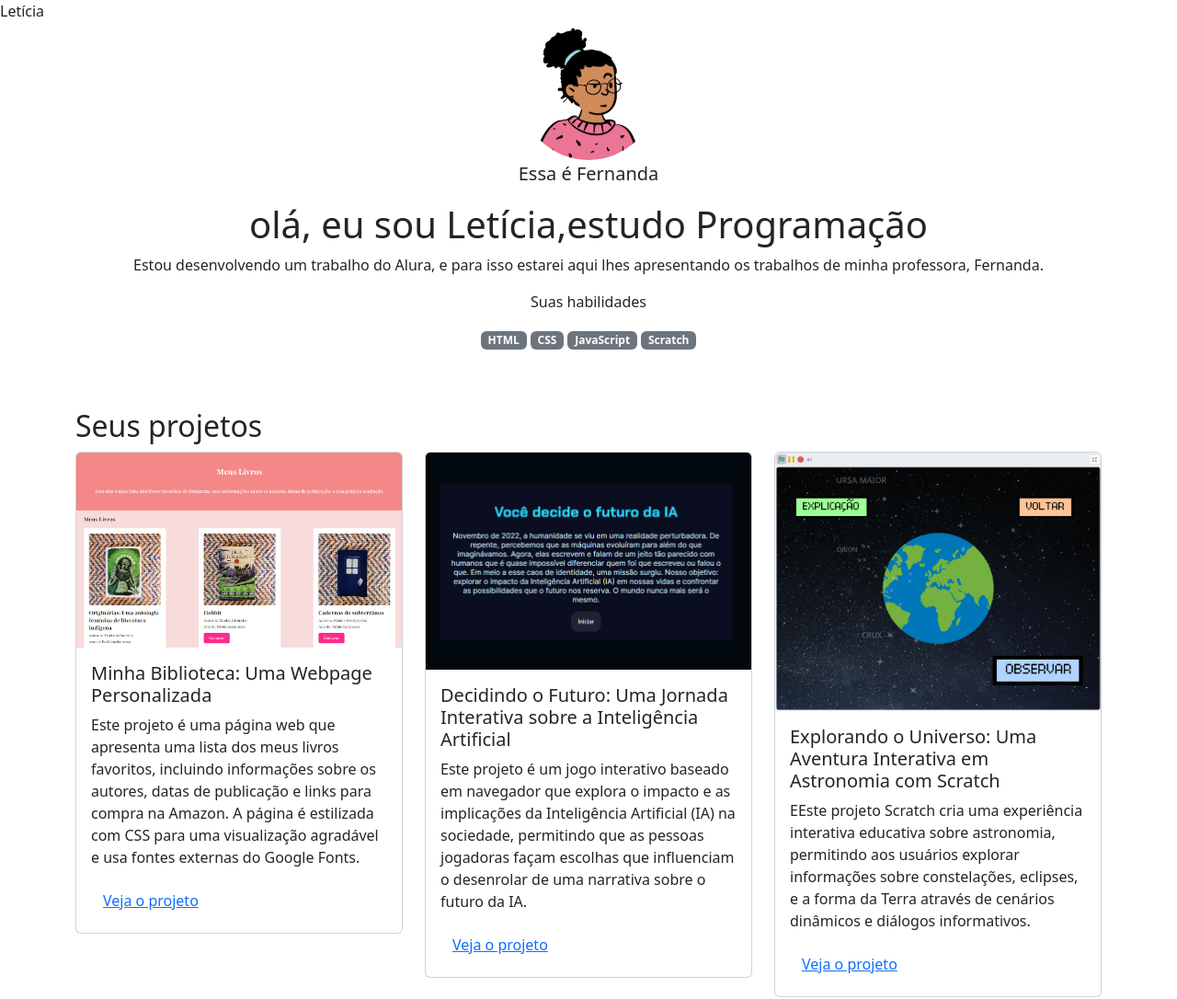
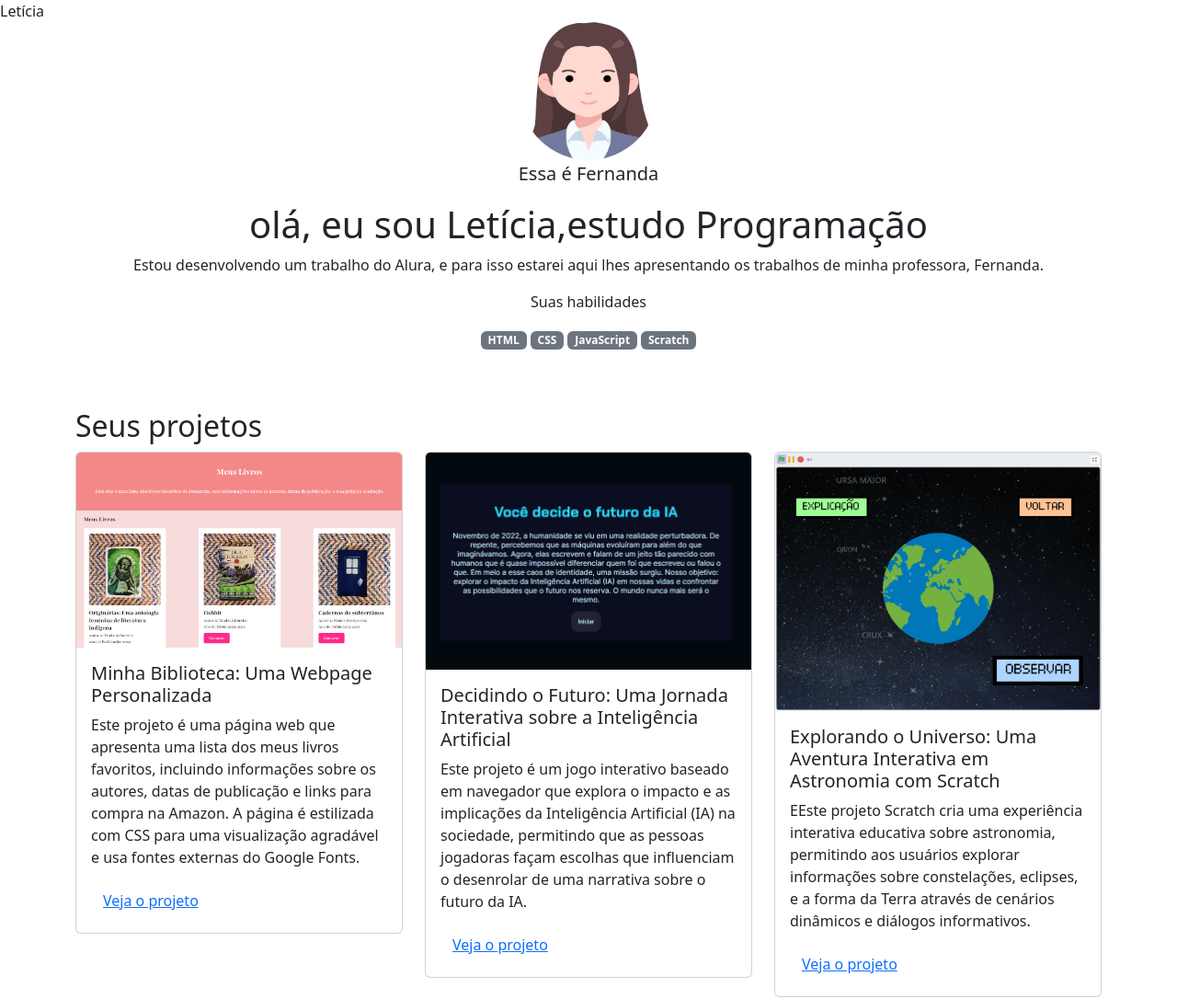
Before and after one commit to emerique15/Portifolio, a plain HTML site: page index.html in a window 1280 px wide. Shown: the top 1086 px of the page at 92% size. Drawn offline with nearby package versions, Linux system fonts and the light colour scheme.

Commit message:
colocando a  imagem

```diff
--- a/index.html
+++ b/index.html
@@ -11,7 +11,7 @@
 
 <body>
     <header class="container text-center">
-        <img src="img/avatar-perfil.png" alt="avatar da Letícia" class="rounded-circle" width="150" height="150"
+        <img src="img/lele.jpg" alt="avatar da Letícia" class="rounded-circle" width="150" height="150"
             srcset="">
         <p class="lead">Essa é Fernanda</p>
         <h1>olá, eu sou Letícia,estudo Programação</h1>
```
Also changed, not shown: img/lele.jpg (added).
